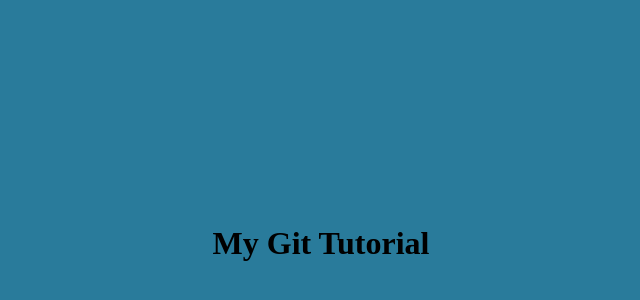
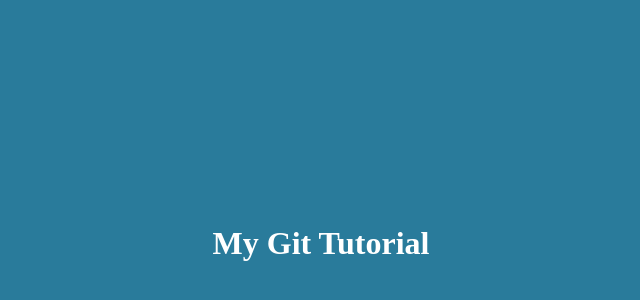
Before and after one commit to Kenny-Vincent/Git-Tutorial, a plain HTML site: page index.html in a window 1280 px wide. Shown: the part 28-328 px from the top of the page, without its empty margins (319-959 px from the left). Drawn offline with Linux system fonts and the light colour scheme.

Commit message:
h1 edit color

```diff
--- a/index.html
+++ b/index.html
@@ -8,7 +8,7 @@
 </head>
 
 <body style="background-color: rgb(41, 123, 155); text-align: center;">
-    <h1 style="margin-top: 20%; margin-bottom: 20%;">My Git Tutorial</h1>
+    <h1 style="margin-top: 20%; margin-bottom: 20%; color: white;">My Git Tutorial</h1>
 </body>
 
 </html>
```
